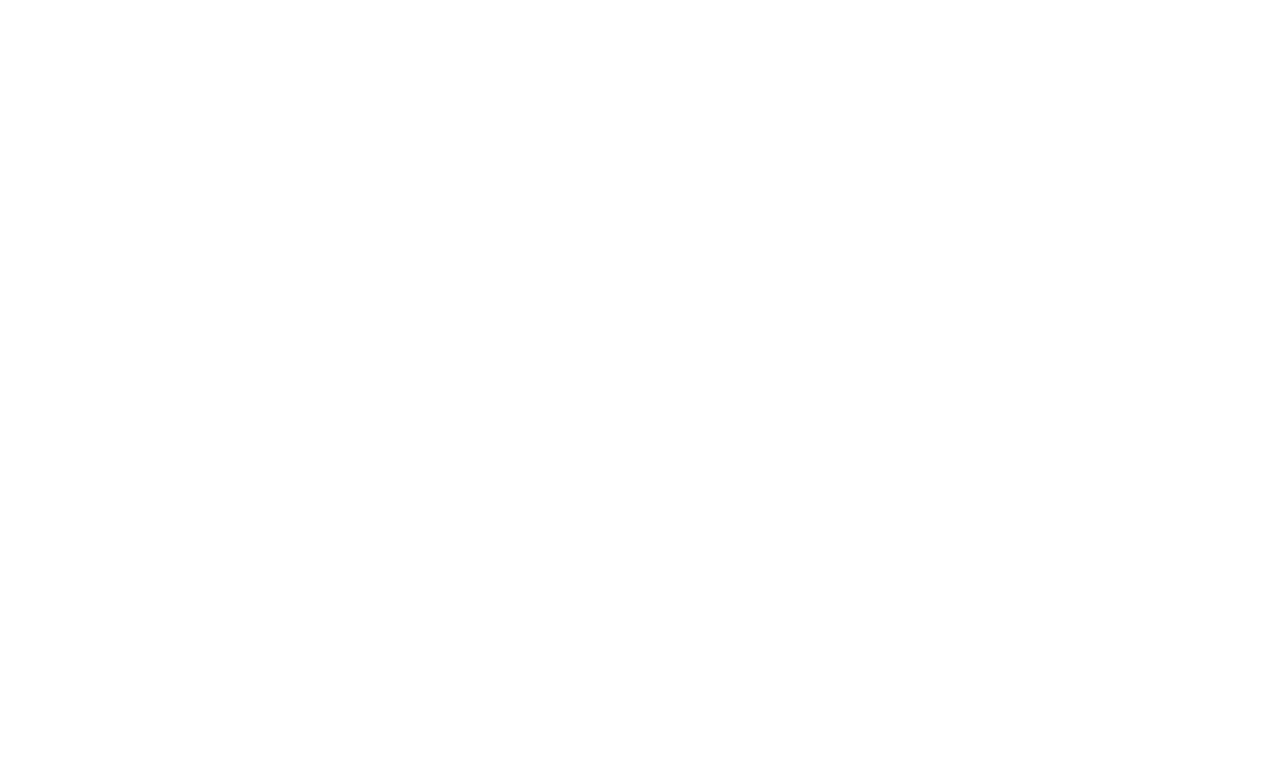
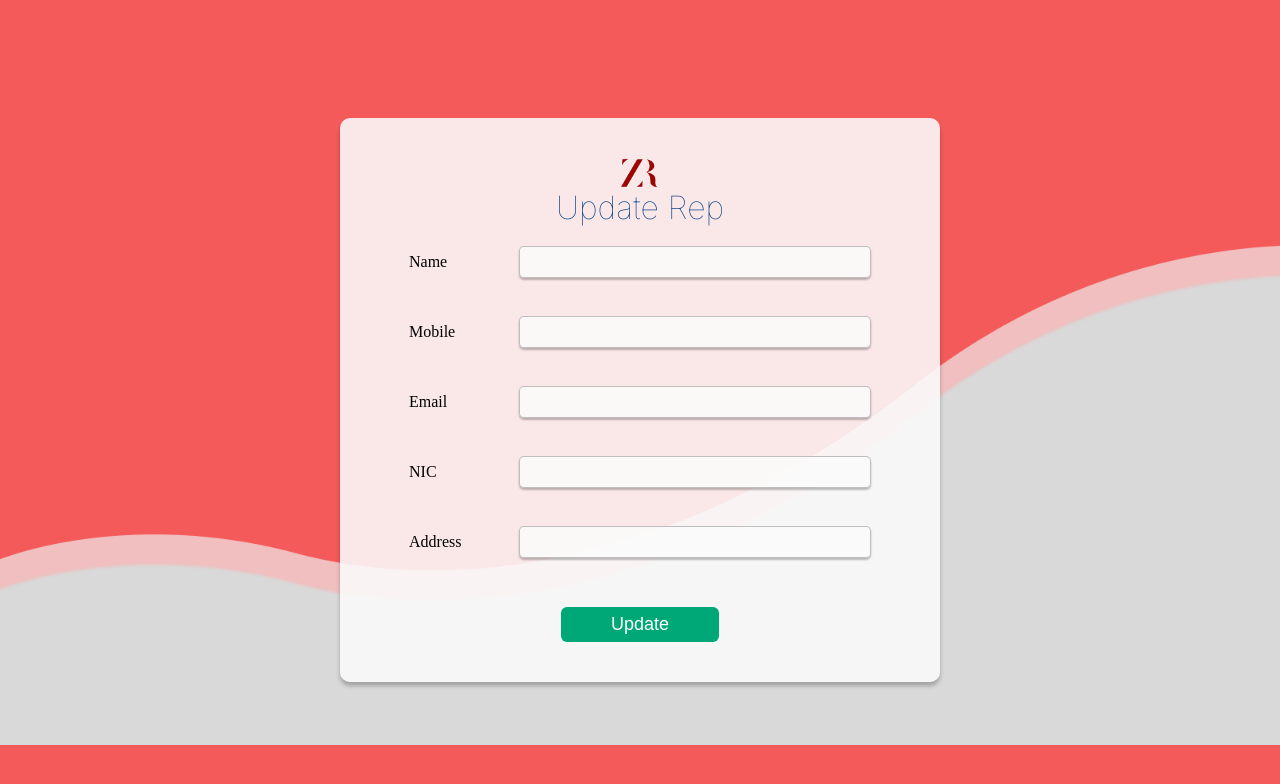
Before and after one commit to TharakaJayaz/Zin-web-application, a React (Create React App) app in the folder frontend/: page /admin/repUpdate in a window 1280 px wide. Before the commit this address had no page. Shown: the top 784 px of the page. Built offline with nearby package versions, Linux system fonts and the light colour scheme.

Commit message:
8th commit

```diff
--- a/frontend/src/App.js
+++ b/frontend/src/App.js
@@ -11,6 +11,7 @@
 import StockKeeper from "./pages/stock keeper page/StockKeeper";
 import Stock from "./pages/stock page/Stock";
 import TempRep from "./pages/tempRep/TempRep";
+import UpdateRep from "./pages/updateRep/UpdateRep";
 function App() {
   return (
     <div>
@@ -30,6 +31,8 @@
 
         <Route path="/admin/temp_reps" element={<TempRep />} />
 
+        <Route  path= "/admin/repUpdate"  element = {<UpdateRep />}    />
+
         <Route path="/admin/items" element={<Item />} />
 
         <Route path="/admin/reports" element={<Reports/>} />
--- a/frontend/src/pages/tempRep/RepSearchCard.js
+++ b/frontend/src/pages/tempRep/RepSearchCard.js
@@ -1,7 +1,8 @@
 import React, { useEffect, useState } from "react";
-import classes from "./RepCard.module.css";
+import classes from "./RepSearchCard.module.css";
 import user from "../../assets/userImage.png";
 import axios from "axios";
+import { useNavigate } from "react-router-dom";
 
 const RepSearchCard = (props) => {
 //   const [datas, setData] = useState({
@@ -50,6 +51,10 @@
     //   address:props.address,
     // });
 
+    const handleUpdate = ()  =>{
+        navigate('/admin/repUpdate');
+    }
+
     // hello
 //     try {
 //       await axios.post("http://localhost:8800/reps", datas);
@@ -60,6 +65,8 @@
 //       console.log(err);
 //     }
 //   };
+
+const navigate = useNavigate();
   return (
     <div className={classes.repCard_main_div}>
       <div className={classes.repCard_second_div}>
@@ -99,17 +106,21 @@
         </table>
       </div>
       <div className={classes.repCard_button_div}>
+
         <button
           className={classes.repCard_Button_accepts}
-        //   onClick={() => handleAccept(props.rid)}
+          onClick={handleUpdate}
+
         >
-          Accept
+
+         Update
         </button>
+
         <button
           className={classes.repCard_Button_cancel}
         //   onClick={() => handleDelete(props.rid)}
         >
-          Cancel
+          Delete
         </button>
       </div>
     </div>
--- a/frontend/src/pages/tempRep/RepSearchCard.module.css
+++ b/frontend/src/pages/tempRep/RepSearchCard.module.css
@@ -0,0 +1,69 @@
+.repCard_main_div{
+    background-color: rgb(220, 249, 249);
+    width: 400px;
+    height: 480px;
+
+ }
+
+
+ .repCard_second_div{
+
+ }
+
+
+ .repCard_image{
+     width: 100px;
+     height: 100px;
+     float: right;
+     margin: 20px 20px;
+ }
+ .repCard_table{
+     width:100%;
+     padding:5px 20px;
+     font-family:'Inter';
+     font-style: normal;
+ }
+
+
+ .repCard_table tr{
+     height:50px;
+     width:500px;
+ }
+
+ .repCard_table_left{
+     padding-right: 40px;
+     width:80px;
+ }
+
+ .repCard_button_div{
+    display: flex;
+    justify-content: space-around;;
+    margin:30px 100px;
+
+
+ }
+ .repCard_button_div button{
+     width:120px;
+     height: 30px;
+     font-family: 'Inter';
+     font-style: normal;
+     font-weight:600;
+     border-radius: 2px;
+ }
+
+ .repCard_button_div button:hover{
+     cursor: pointer;
+ }
+
+ .repCard_Button_accepts{
+     color: #00A878;
+     border: 1px solid #00A878;
+     margin-right:20px;
+
+
+ }
+
+ .repCard_Button_cancel{
+     color: #A80000;
+     border:1px solid #A80000;
+ }
--- /dev/null
+++ b/frontend/src/pages/updateRep/Update.module.css
@@ -0,0 +1,93 @@
+.div_main__updateRep{
+    background: #F55A5A;
+    height: 100vh;
+    width:100vw;
+    position: relative;
+    display: flex;
+    justify-content: center;
+    align-items: center;
+
+}
+
+
+
+.backImg__updateRep{
+    width:100vw;
+    height:500px;
+    position: absolute;
+    top:245px;
+    z-index: 1;
+}
+
+.div_second__updateRep{
+  /* width:500px;
+  height: 800px; */
+  width: 500px;
+
+
+   padding: 40px 50px;
+   z-index: 10;
+   display: flex;
+   flex-direction: column;
+
+   align-items: center;
+   background: rgba(251, 251, 251, 0.88);
+box-shadow: 0px 4px 4px rgba(0, 0, 0, 0.25);
+border-radius: 10px;
+}
+
+
+.div_second__updateRep img{
+
+    width: 40px;
+    height: 30px;
+
+}
+
+.h1__updateRep{
+    font-family: 'Inter',sans-serif;
+    font-style: normal;
+    font-weight: 100;
+    color: #0F4689;
+
+}
+
+
+.sub_div__updateRep{
+   line-height: 70px;
+   width:100%;
+   display: flex;
+   align-items: center;
+   justify-content: center;
+   gap:40px;
+}
+
+.sub_div__updateRep span{
+    text-align:left;
+    width:70px;
+
+}
+
+
+.sub_div__updateRep input{
+    width:350px;
+    height:30px;
+
+    background: rgba(251, 251, 251, 0.88);
+border: 1px solid rgba(0, 0, 0, 0.24);
+box-shadow: 0px 2px 2px rgba(0, 0, 0, 0.25);
+border-radius: 5px;
+
+    /* margin-left: 40px; */
+}
+
+.div_second__updateRep button{
+    margin-top: 30px;
+    padding: 7px 50px;
+    background: #00A878;
+    border: none;
+    color:white;
+    border-radius: 6px;
+    font-size: 18px;
+
+}
--- /dev/null
+++ b/frontend/src/pages/updateRep/UpdateRep.js
@@ -0,0 +1,41 @@
+import React from 'react';
+import classes from './Update.module.css';
+import background from '../../assets/Background vector group.png';
+import logo from '../../assets/zr red.png';
+
+const UpdateRep = () => {
+  return (
+    <div className={classes.div_main__updateRep}>
+
+     <div  className={classes.div_second__updateRep}>
+        <img src = {logo} alt = "logo"  />
+        <h1 className={classes.h1__updateRep}>Update Rep</h1>
+        <div className={classes.sub_div__updateRep}>
+            <span >Name </span>
+            <input type = 'text'  />
+        </div>
+        <div className={classes.sub_div__updateRep}>
+            <span >Mobile </span>
+            <input type = 'text'  />
+        </div>
+        <div className={classes.sub_div__updateRep}>
+            <span >Email </span>
+            <input type = 'text'  />
+        </div>
+        <div className={classes.sub_div__updateRep}>
+            <span >NIC</span>
+            <input type = 'text'  />
+        </div>
+        <div className={classes.sub_div__updateRep}>
+            <span >Address </span>
+            <input type = 'text'  />
+        </div>
+        <button >Update</button>
+     </div>
+
+     <img src = {background}   alt = 'backgound vector' className={classes.backImg__updateRep} />
+    </div>
+  )
+}
+
+export default UpdateRep
```
